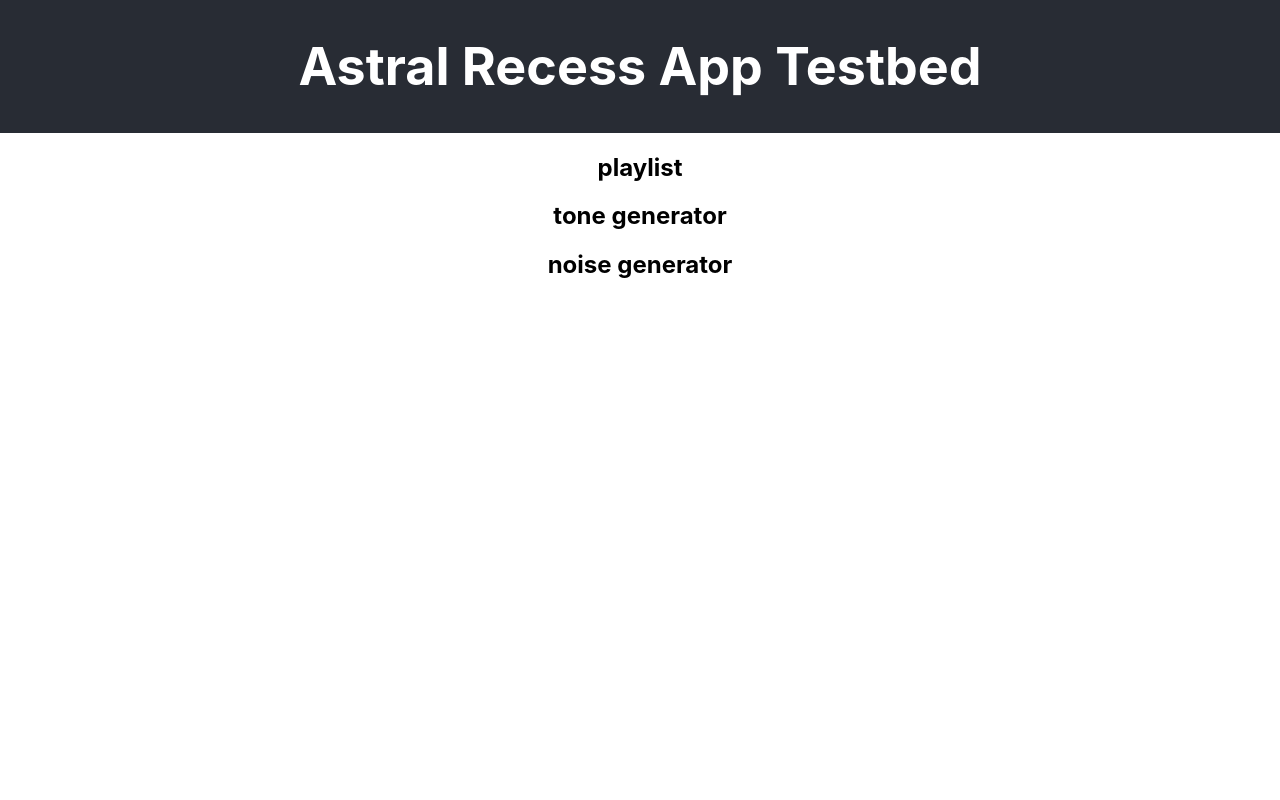
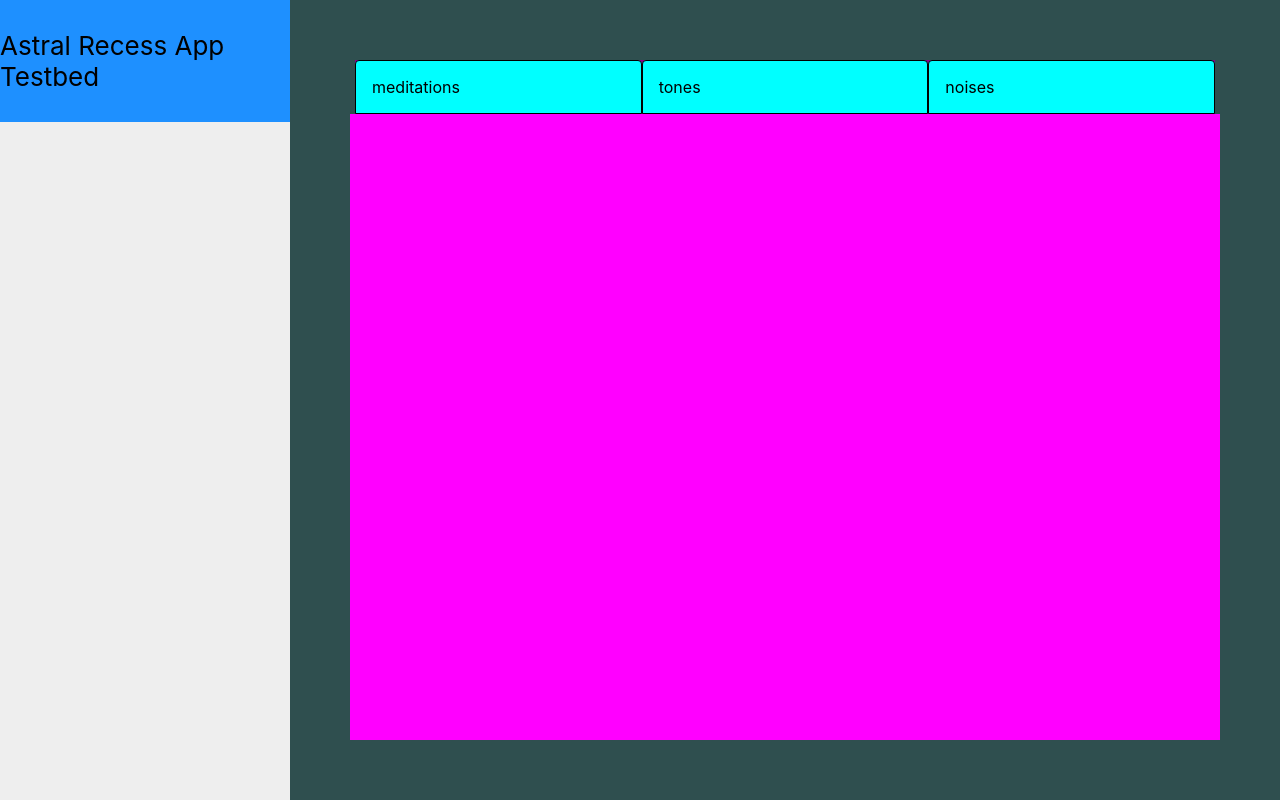
Before and after one commit to patrickmestabrook/astral-recess, a React (Create React App) app: page / in a window 1280 px wide. Built offline with nearby package versions, Linux system fonts and the light colour scheme.

Commit message:
Begin laying out and styling the page a bit.  (High-contrast colors for easy layout visualization, not to keep)

```diff
--- a/src/App.css
+++ b/src/App.css
@@ -1,13 +1,51 @@
 .App {
-  text-align: center;
+  display: flex;
+  min-height: 100vh;
 }
 
 header {
-  background-color: #282c34;
   display: flex;
   flex-direction: column;
   align-items: center;
   justify-content: center;
   font-size: calc(10px + 2vmin);
-  color: white;
+  background-color: dodgerblue;
+  padding: 30px 0;
 }
+
+.info-sidebar {
+  background-color: #eee;
+  min-height: 100vh;
+  flex: 1;
+  max-width: 400px;
+}
+
+.tabs-container {
+  padding: 60px;
+  flex: 3;
+  background-color: darkslategrey;
+  display: flex;
+  flex-direction: column;
+}
+
+.tab-labels {
+  display: flex;
+  justify-content: space-between;
+  background-color: darkmagenta;
+  margin: 0 5px;
+  padding: 0;
+  list-style: none;
+}
+
+.tab-label {
+  border-radius: 4px 4px 0 0;
+  border: 1px solid black;
+  background-color: cyan;
+  flex: 1;
+  padding: 16px;
+}
+
+.tab-contents {
+  flex: 1;
+  background-color: fuchsia;
+}
--- a/src/App.js
+++ b/src/App.js
@@ -1,25 +1,24 @@
 import React from 'react';
-import logo from './logo.svg';
 import './App.css';
 
 function App() {
   return (
     <div className="App">
-      <header>
-        <h1>
-          Astral Recess App Testbed
-        </h1>
-      </header>
-      <section>
-        <h2>playlist</h2>
+      <section className="info-sidebar">
+        <header>
+            Astral Recess App Testbed
+        </header>
       </section>
 
-      <section>
-        <h2>tone generator</h2>
-      </section>
+      <section className="tabs-container">
+        <ul className="tab-labels">
+          <li className="tab-label">meditations</li>
+          <li className="tab-label">tones</li>
+          <li className="tab-label">noises</li>
+        </ul>
+        <div className="tab-contents">
 
-      <section>
-        <h2>noise generator</h2>
+        </div>
       </section>
     </div>
   );
```
